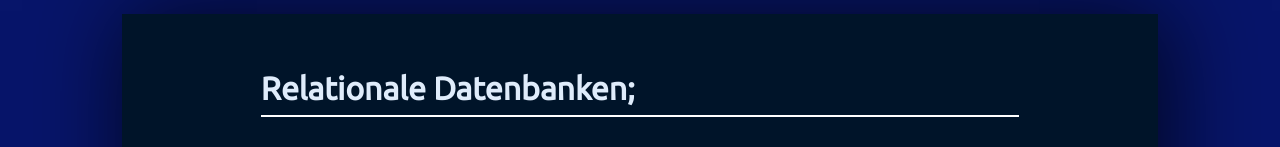
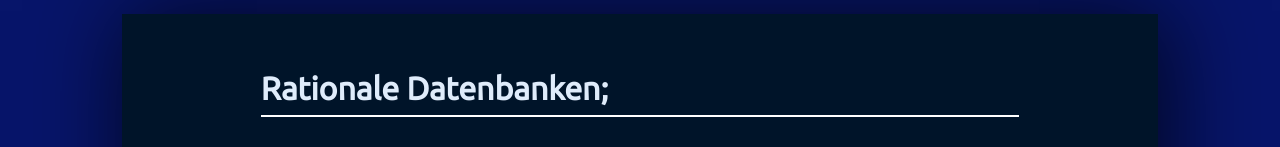
Before and after one commit to zeldacovers/Dokumentationen, a plain HTML site: page index.html in a window 1280 px wide. Shown: the part 281-428 px from the top of the page. Drawn offline with nearby package versions, Linux system fonts and the light colour scheme.

Commit message:
sdsdsdsdsdaWSD

```diff
--- a/index.html
+++ b/index.html
@@ -35,7 +35,7 @@
         <main>
             <p style="text-align: justify;">&nbsp;</p>
             <div class="style1">
-                <h1 style="text-align: justify;">Relationale Datenbanken;</h1>
+                <h1 style="text-align: justify;">Rationale Datenbanken;</h1>
                 <hr>
                 <p style="text-align: justify;">Eine relationale Datenbank kann man sich als eine Sammlung von Tabellen (den
                     Relationen) vorstellen, in welchen Datens&auml;tze abgespeichert sind. Jede Zeile (Tupel) in einer Tabelle
```
